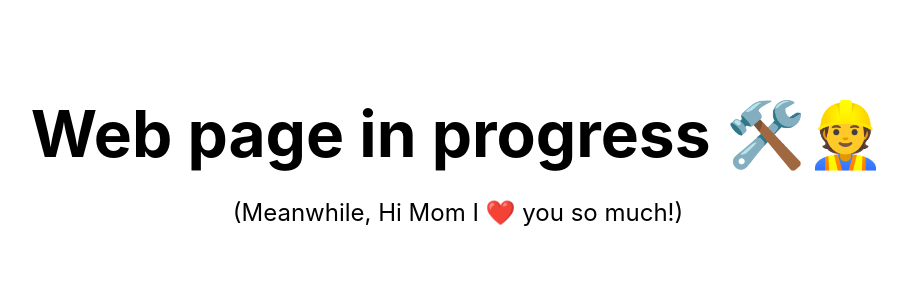
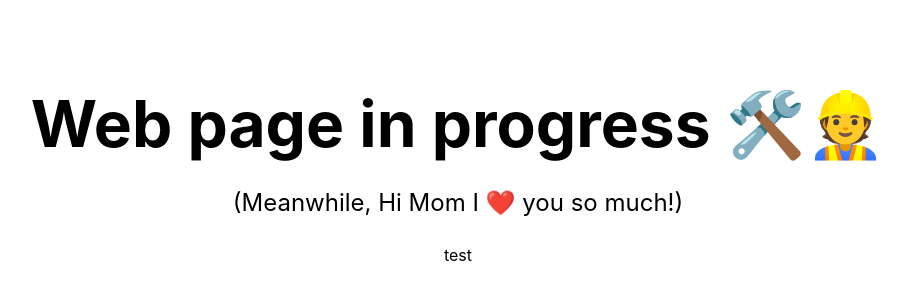
Before and after one commit to eyohadrian/nextjs-test, a Next.js app: page / in a window 1280 px wide. Shown: the part 224-524 px from the top of the page, without its empty margins (182-1089 px from the left). Built offline with nearby package versions, Linux system fonts and the light colour scheme.

Commit message:
test url redirection

```diff
--- a/pages/index.js
+++ b/pages/index.js
@@ -17,6 +17,7 @@ export default function Home() {
         <p className={styles.description}>
           (Meanwhile, Hi Mom I ❤️ you so much!)
         </p>
+        <a href="http://d1u60c6ghftig7.cloudfront.net/?test=test">test</a>
       </main>
 
     </div>
```
